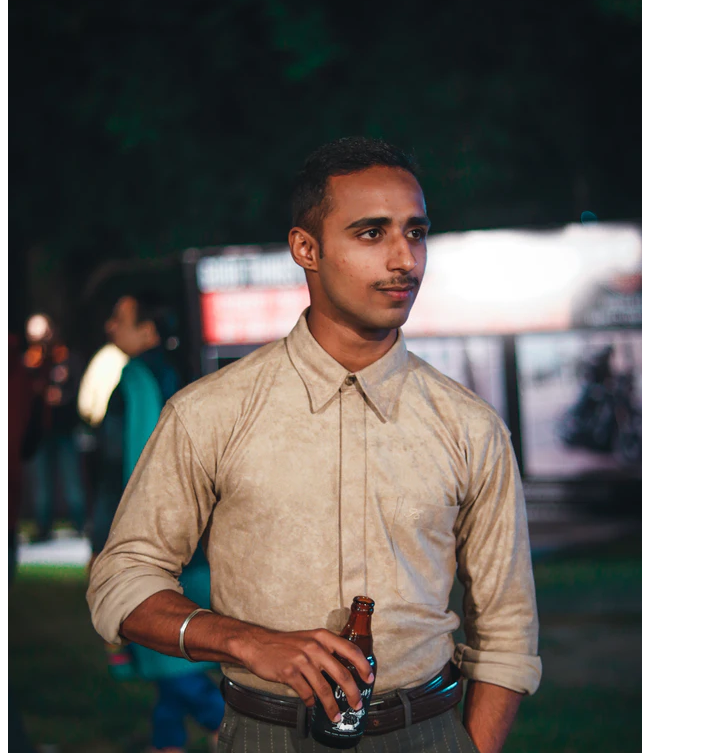
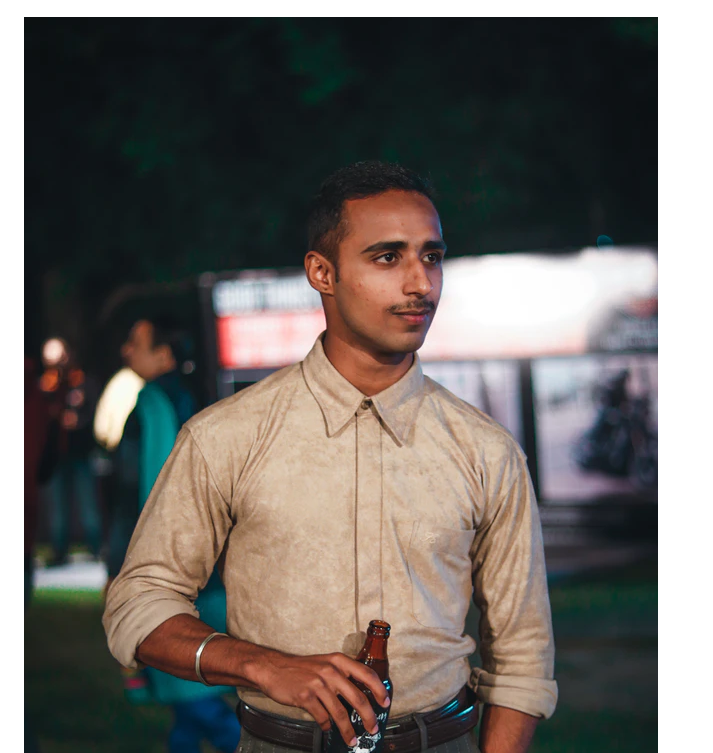
Before and after one commit to thatswhatcheesesaid/capstone-project, a plain HTML site: page documentation/restaurant-user/restaurant-user.html in a window 1280 px wide. Shown: the part 134-887 px from the top of the page, without its empty margins (0-713 px from the left). Drawn offline with Linux system fonts and the light colour scheme.

Commit message:
added css for restaurant user

```diff
--- /dev/null
+++ b/documentation/restaurant-user/restaurant-user.css
@@ -0,0 +1,3 @@
+body{
+	padding: 1em;
+}
--- a/documentation/restaurant-user/restaurant-user.html
+++ b/documentation/restaurant-user/restaurant-user.html
@@ -5,6 +5,7 @@
     <meta name="viewport"
           content="width=device-width, user-scalable=no, initial-scale=1.0, maximum-scale=1.0, minimum-scale=1.0">
     <meta http-equiv="X-UA-Compatible" content="ie=edge">
+    <link rel='stylesheet' type='text/css' href='./restaurant-user.css'>
     <title>Restaurant User</title>
 </head>
 <body>
```
